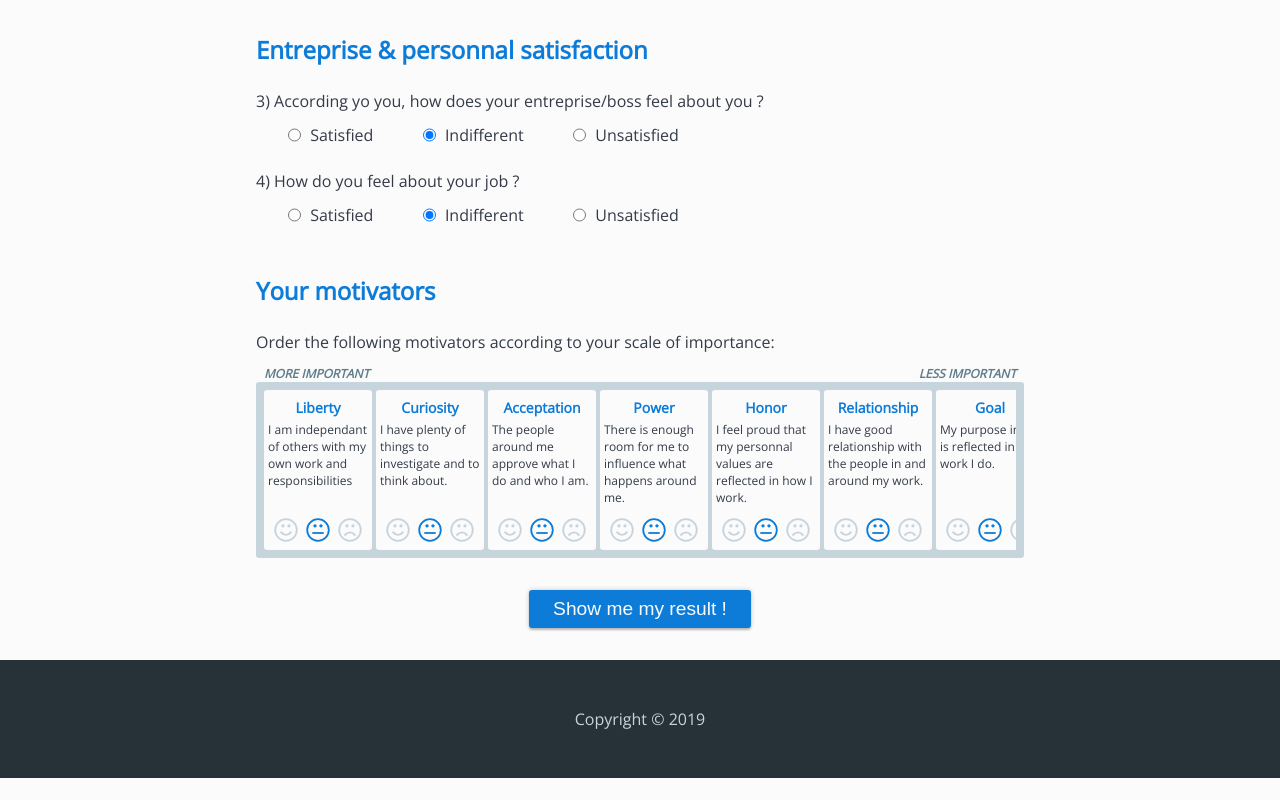
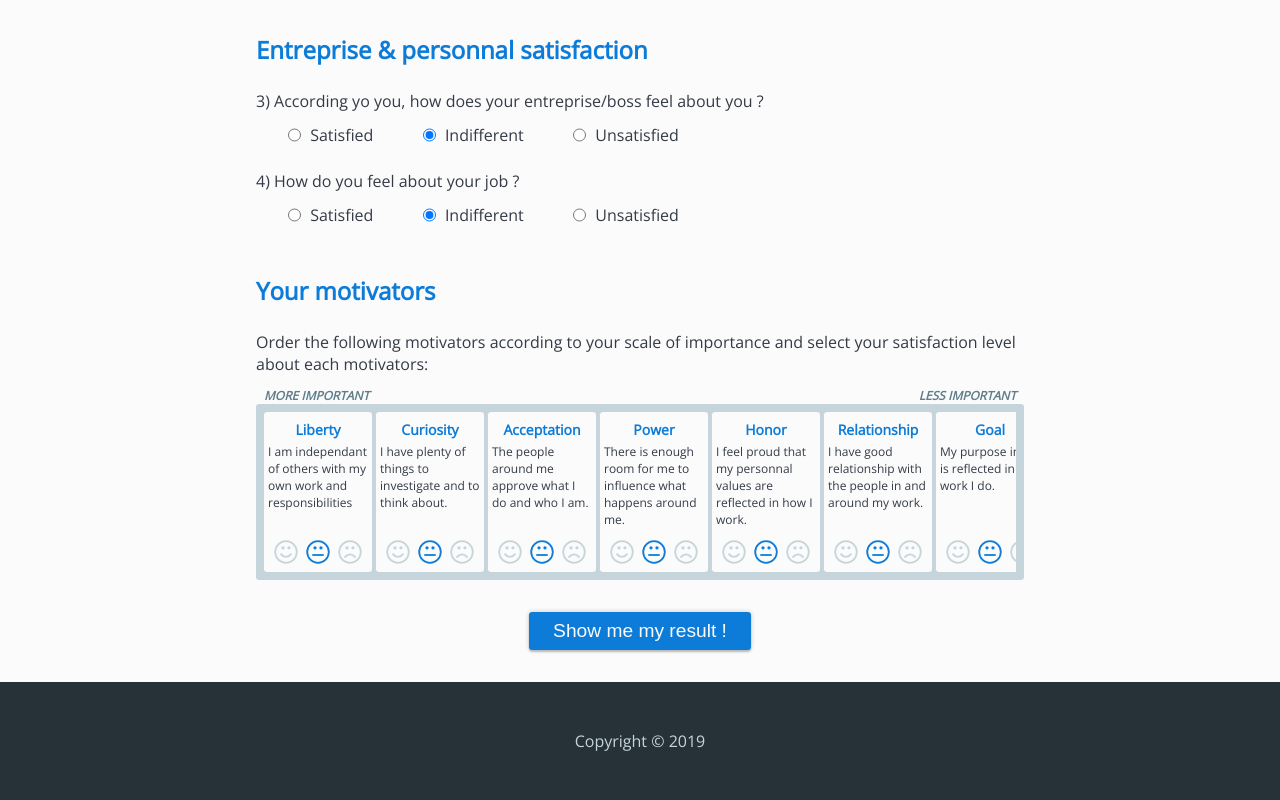
Before and after one commit to Lokymil/team_health_check, a React (Create React App) app: page /interview/tryit in a window 1280 px wide. Shown: the part 473-1273 px from the top of the page. Before the commit the page ends 1251 px from the top, so only its background shows below. Built offline with nearby package versions, Linux system fonts and the light colour scheme.

Commit message:
Externalize Motivator Card component

```diff
--- a/src/components/interview/Form/Form.js
+++ b/src/components/interview/Form/Form.js
@@ -52,10 +52,9 @@ const Form = ({ setFileData, history }) => {
   return (
     <form onSubmit={displayGraph} className="interview">
       <h1>Let's try it !</h1>
-      The interview aim to create your health check report and help you
-      understand what are the strength and weakness of your current job. For the
-      report to be as precise and effective as possible, be sure to be honest on
-      your answers.
+      This interview aim to create your health check report and help you
+      understand how do you feel about your current job. For the report to be as
+      precise and effective as possible, be sure to be honest on your answers.
       <h2>Qualification & challenge</h2>
       <label className="interview--question">
         1) How do you feel qualified for your job ?
@@ -96,7 +95,8 @@ const Form = ({ setFileData, history }) => {
       />
       <h2>Your motivators</h2>
       <label className="interview--question">
-        Order the following motivators according to your scale of importance:
+        Order the following motivators according to your scale of importance and
+        select your satisfaction level about each motivators:
       </label>
       <MotivatorsOrdering
         motivators={motivators}
--- /dev/null
+++ b/src/components/interview/Form/MotivatorCard.js
@@ -0,0 +1,52 @@
+import React from "react";
+import classNames from "classnames";
+import "./MotivatorCard.scss";
+
+const MotivatorCard = ({
+  innerRef,
+  isDragging,
+  draggableProps,
+  dragHandleProps,
+  motivator,
+  handleWeight,
+}) => (
+  <div
+    ref={innerRef}
+    className={classNames("motivators--draggable", {
+      dragged: isDragging,
+    })}
+    {...draggableProps}
+    {...dragHandleProps}
+  >
+    <span className="title">{motivator.label}</span>
+    <span className="description">{motivator.description}</span>
+    <div className="motivators--weights">
+      <button
+        onClick={handleWeight(1)}
+        className={classNames("motivators--weight", {
+          selected: motivator.weight === 1,
+        })}
+      >
+        <div className="icon icon-happy" />
+      </button>
+      <button
+        onClick={handleWeight(0)}
+        className={classNames("motivators--weight", {
+          selected: motivator.weight === 0,
+        })}
+      >
+        <div className="icon icon-neutral" />
+      </button>
+      <button
+        onClick={handleWeight(-1)}
+        className={classNames("motivators--weight", {
+          selected: motivator.weight === -1,
+        })}
+      >
+        <div className="icon icon-sad" />
+      </button>
+    </div>
+  </div>
+);
+
+export default MotivatorCard;
--- /dev/null
+++ b/src/components/interview/Form/MotivatorCard.scss
@@ -0,0 +1,90 @@
+@import "../../../colors";
+
+.motivators {
+  &--draggable {
+    position: relative;
+    width: 6.25rem;
+    min-width: 6.25rem;
+    height: 9rem;
+    min-height: 9rem;
+    padding: 0.5rem 0.25rem;
+    border-radius: 0.2rem;
+    margin: 0 0 0 0.25rem;
+    display: flex;
+    flex-direction: column;
+    justify-content: flex-start;
+    align-items: center;
+    font-size: 0.875rem;
+    user-select: "none";
+    background-color: $base_white;
+
+    &:first-child {
+      margin: 0;
+    }
+
+    &.dragged {
+      background-color: $light_blue;
+    }
+
+    .title {
+      margin-bottom: 0.25rem;
+      font-weight: bold;
+      color: $base_blue;
+    }
+
+    .description {
+      font-size: 0.75rem;
+    }
+  }
+
+  &--weights {
+    position: absolute;
+    bottom: 0.25rem;
+    display: flex;
+  }
+
+  &--weight {
+    width: 2rem;
+    border: 0;
+    padding: 0.25rem;
+    box-shadow: none;
+    display: flex;
+    flex-direction: column;
+    align-items: center;
+    font-size: 0.25rem;
+    background-color: transparent;
+
+    &.selected {
+      .icon {
+        background-color: $base_blue;
+      }
+    }
+
+    .icon {
+      width: 1.5rem;
+      height: 1.5rem;
+      background-color: $light_grey;
+
+      &-happy {
+        -webkit-mask-image: url(/img/happy.svg);
+        mask-image: url(/img/happy.svg);
+        -webkit-mask-size: cover;
+        mask-size: cover;
+      }
+
+      &-neutral {
+        -webkit-mask-image: url(/img/neutral.svg);
+        mask-image: url(/img/neutral.svg);
+        -webkit-mask-size: cover;
+        mask-size: cover;
+      }
+
+      &-sad {
+        -webkit-mask-image: url(/img/sad.svg);
+        mask-image: url(/img/sad.svg);
+        -webkit-mask-size: cover;
+        mask-size: cover;
+      }
+    }
+  }
+}
--- a/src/components/interview/Form/MotivatorsOrdering.js
+++ b/src/components/interview/Form/MotivatorsOrdering.js
@@ -3,6 +3,7 @@ import { DragDropContext, Droppable, Draggable } from "react-beautiful-dnd";
 import classNames from "classnames";
 import "./MotivatorsOrdering.scss";
 import { statsHeaders } from "../../../utils";
+import MotivatorCard from "./MotivatorCard";
 
 const reorder = (list, startIndex, endIndex) => {
   const result = Array.from(list);
@@ -27,7 +28,7 @@ const MotivatorsOrdering = ({ motivators = [], setMotivators }) => {
     setMotivators(items);
   };
 
-  const handleWeight = (name, weight) => (e) => {
+  const handleWeight = (name) => (weight) => (e) => {
     e.preventDefault();
     const updatedWeight = motivators.map((motivator) => {
       if (motivator.name === name) {
@@ -68,46 +69,14 @@ const MotivatorsOrdering = ({ motivators = [], setMotivators }) => {
                     index={index}
                   >
                     {(provided, snapshot) => (
-                      <div
-                        ref={provided.innerRef}
-                        className={classNames("motivators--draggable", {
-                          dragged: snapshot.isDragging,
-                        })}
-                        {...provided.draggableProps}
-                        {...provided.dragHandleProps}
-                        style={provided.draggableProps.style}
-                      >
-                        <span className="title">{motivator.label}</span>
-                        <span className="description">
-                          {motivator.description}
-                        </span>
-                        <div className="motivators--weights">
-                          <button
-                            onClick={handleWeight(motivator.name, 1)}
-                            className={classNames("motivators--weight", {
-                              selected: motivator.weight === 1,
-                            })}
-                          >
-                            <div className="icon icon-happy" />
-                          </button>
-                          <button
-                            onClick={handleWeight(motivator.name, 0)}
-                            className={classNames("motivators--weight", {
-                              selected: motivator.weight === 0,
-                            })}
-                          >
-                            <div className="icon icon-neutral" />
-                          </button>
-                          <button
-                            onClick={handleWeight(motivator.name, -1)}
-                            className={classNames("motivators--weight", {
-                              selected: motivator.weight === -1,
-                            })}
-                          >
-                            <div className="icon icon-sad" />
-                          </button>
-                        </div>
-                      </div>
+                      <MotivatorCard
+                        innerRef={provided.innerRef}
+                        draggableProps={provided.draggableProps}
+                        dragHandleProps={provided.dragHandleProps}
+                        isDragging={snapshot.isDragging}
+                        motivator={motivator}
+                        handleWeight={handleWeight(motivator.name)}
+                      />
                     )}
                   </Draggable>
                 ))}
--- a/src/components/interview/Form/MotivatorsOrdering.scss
+++ b/src/components/interview/Form/MotivatorsOrdering.scss
@@ -16,42 +16,6 @@
     }
   }
 
-  &--draggable {
-    position: relative;
-    width: 6.25rem;
-    min-width: 6.25rem;
-    height: 9rem;
-    min-height: 9rem;
-    padding: 0.5rem 0.25rem;
-    border-radius: 0.2rem;
-    margin: 0 0 0 0.25rem;
-    display: flex;
-    flex-direction: column;
-    justify-content: flex-start;
-    align-items: center;
-    font-size: 0.875rem;
-    user-select: "none";
-    background-color: $base_white;
-
-    &:first-child {
-      margin: 0;
-    }
-
-    &.dragged {
-      background-color: $light_blue;
-    }
-
-    .title {
-      margin-bottom: 0.25rem;
-      font-weight: bold;
-      color: $base_blue;
-    }
-
-    .description {
-      font-size: 0.75rem;
-    }
-  }
-
   &--scale {
     padding: 0 0.5rem;
     display: flex;
@@ -62,55 +26,4 @@
     text-transform: uppercase;
     color: $base_grey;
   }
-
-  &--weights {
-    position: absolute;
-    bottom: 0.25rem;
-    display: flex;
-  }
-
-  &--weight {
-    width: 2rem;
-    border: 0;
-    padding: 0.25rem;
-    box-shadow: none;
-    display: flex;
-    flex-direction: column;
-    align-items: center;
-    font-size: 0.25rem;
-    background-color: transparent;
-
-    &.selected {
-      .icon {
-        background-color: $base_blue;
-      }
-    }
-
-    .icon {
-      width: 1.5rem;
-      height: 1.5rem;
-      background-color: $light_grey;
-
-      &-happy {
-        -webkit-mask-image: url(/img/happy.svg);
-        mask-image: url(/img/happy.svg);
-        -webkit-mask-size: cover;
-        mask-size: cover;
-      }
-
-      &-neutral {
-        -webkit-mask-image: url(/img/neutral.svg);
-        mask-image: url(/img/neutral.svg);
-        -webkit-mask-size: cover;
-        mask-size: cover;
-      }
-
-      &-sad {
-        -webkit-mask-image: url(/img/sad.svg);
-        mask-image: url(/img/sad.svg);
-        -webkit-mask-size: cover;
-        mask-size: cover;
-      }
-    }
-  }
 }
```
